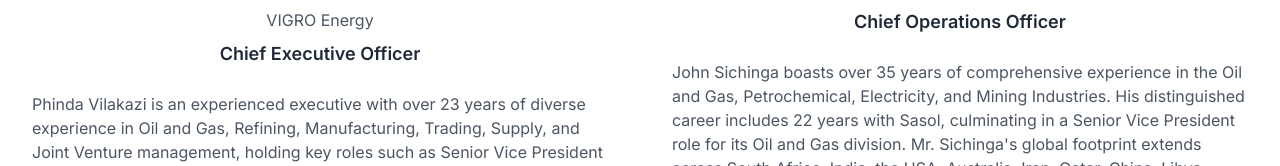
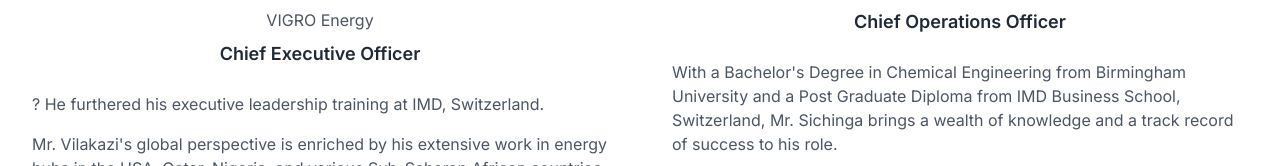
Before and after one commit to banelee59/vigro-energy-website, a Next.js app: page /team in a window 1280 px wide. Shown: the part 725-891 px from the top of the page. Built offline with nearby package versions, Linux system fonts and the light colour scheme.

Commit message:
infoupdate on team page

```diff
--- a/app/team/page.tsx
+++ b/app/team/page.tsx
@@ -38,14 +38,7 @@ export default function TeamPage() {
 
               <div className="text-left max-w-2xl mx-auto">
                 <p className="text-gray-600 mb-4">
-                  Phinda Vilakazi is an experienced executive with over 23 years of diverse experience in Oil and Gas,
-                  Refining, Manufacturing, Trading, Supply, and Joint Venture management, holding key roles such as
-                  Senior Vice President for a commercial B2B energy division, Managing Director of a liquid fuels and
-                  gas marketing & sales business, and Vice President of an International Energy business division. Mr.
-                  Vilakazi brings significant leadership experience across liquid fuels, natural gas, and renewable
-                  energy value chains. His passion for business development is evident through leading diverse,
-                  multi-disciplinary teams globally, with a BSc in Chemical Engineering from the University of Cape Town
-                  and an MBA from GIBS, Princeton. He furthered his executive leadership training at IMD, Switzerland.
+                  ? He furthered his executive leadership training at IMD, Switzerland.
                 </p>
                 <p className="text-gray-600">
                   Mr. Vilakazi's global perspective is enriched by his extensive work in energy hubs in the USA, Qatar,
@@ -71,14 +64,14 @@ export default function TeamPage() {
 
               <div className="text-left max-w-2xl mx-auto">
                 <p className="text-gray-600 mb-4">
-                  John Sichinga boasts over 35 years of comprehensive experience in the Oil and Gas, Petrochemical,
+                  {/* John Sichinga boasts over 35 years of comprehensive experience in the Oil and Gas, Petrochemical,
                   Electricity, and Mining Industries. His distinguished career includes 22 years with Sasol, culminating
                   in a Senior Vice President role for its Oil and Gas division. Mr. Sichinga's global footprint extends
                   across South Africa, India, the USA, Australia, Iran, Qatar, China, Libya, Uganda, Nigeria, and
                   Mozambique. His expertise further encompasses a tenure as Head of Business Operations for Globeleq, a
                   leading African Independent Power Producer, overseeing operations across the continent. Recently, he
                   served as the CEO of Lumika Renewables, a startup renewable energy company backed by AP Moller Capital
-                  and Reurent.
+                  and Reurent. */}
                 </p>
                 <p className="text-gray-600">
                   With a Bachelor's Degree in Chemical Engineering from Birmingham University and a Post Graduate
```
